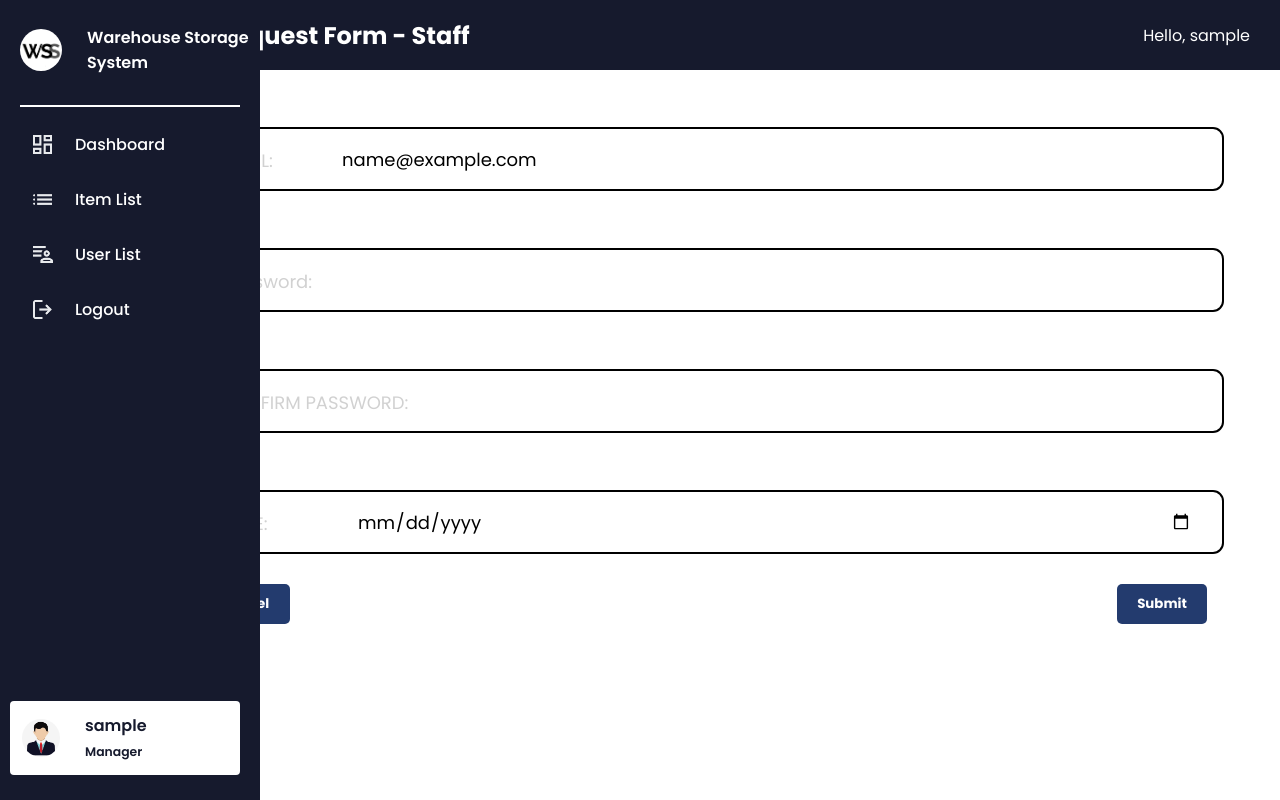
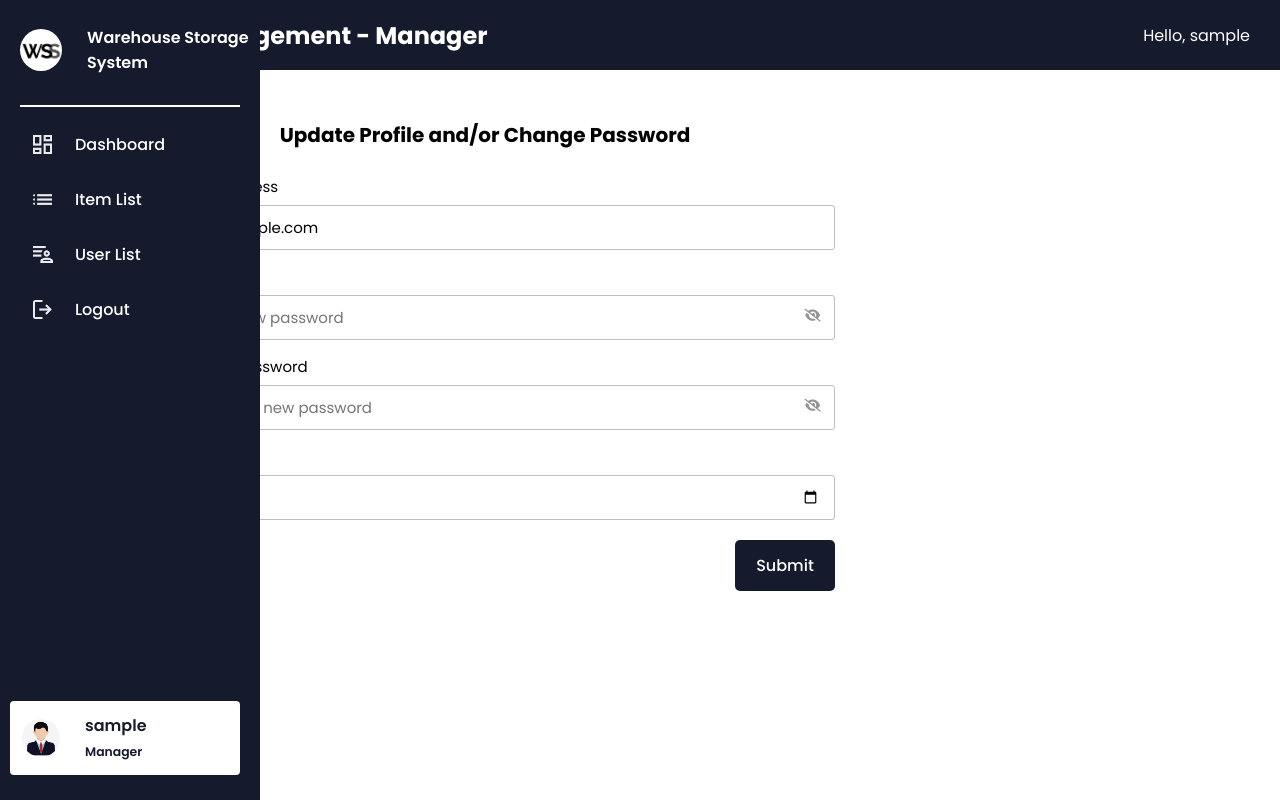
Before and after one commit to DiffRaz/wss-pblrks302, a Flask app: template templates/edit_profil2.html in a window 1280 px wide. Run offline with Flask 3, Linux system fonts and the light colour scheme; the template is opened without the code that fills it: most values are stand-ins (such as "Sample title", 1, 10 or a date in 2020); some libraries are stand-ins or nearby versions.

Commit message:
fix:incorrect strings; updated design, styles, and layouts; remove unused files; make "show password" button actually works in different places;

```diff
--- a/login.py
+++ b/login.py
@@ -42,7 +42,6 @@ def login():
                 session['username'] = username
                 session['userType'] = user[0]['level']
                 session['user_data'] = user
-                print(user[0]['level'])
                 if user[0]['level'] == 'manager':
                     flash('Login successful! Welcome, Manager.', 'success')
                     return redirect(url_for('manager'))
--- a/static/css/style.css
+++ b/static/css/style.css
@@ -449,3 +449,19 @@ input {
 .add-btn:hover {
   background-color: #162546;
 }
+
+.passchange-btn {
+  background-color: #233B6E;
+  color: #fff;
+  position: flex;
+  border: none;
+  padding: 10px;
+  cursor: pointer;
+  border-radius: 5px;
+  margin-top: 10px;
+  font-weight: Bold;
+}
+
+.passchange-btn:hover {
+  background-color: #162546;
+}
--- a/templates/dashboard1.html
+++ b/templates/dashboard1.html
@@ -36,7 +36,8 @@
               <span>{{level}}</span>
           </div>
           <div style="display: flex; justify-content: space-between;">
-              <strong>Ganti Profil? <a href="{{url_for('edit_profil')}}">Sebelah sini</a></strong>
+            <strong>EDIT PROFILE AND/OR CHANGE PASSWORD:</strong>
+            <span><a href="{{url_for('edit_profil')}}"><button type="button" class="passchange-btn">Profile Management</button></a></span>
           </div>
       </div>
       </div>
--- a/templates/dashboard2.html
+++ b/templates/dashboard2.html
@@ -36,7 +36,9 @@
               <span>{{level}}</span>
           </div>
           <div style="display: flex; justify-content: space-between;">
-            <strong>Ganti Profil? <a href="{{url_for('edit_profil')}}">Sebelah sini</a></strong>
+            <strong>EDIT PROFILE AND/OR CHANGE PASSWORD:</strong>
+            <span><a href="{{url_for('edit_profil')}}"><button type="button" class="passchange-btn">Profile Management</button></a></span>
+          </div>
         </div>
       </div>
       </div>
--- a/templates/edit_profil2.html
+++ b/templates/edit_profil2.html
@@ -9,32 +9,60 @@
   <link rel="stylesheet"
     href="https://fonts.googleapis.com/css2?family=Material+Symbols+Outlined:opsz,wght,FILL,GRAD@20..48,100..700,0..1,-50..200" />
   <link rel="stylesheet" href="{{ url_for('static', filename='css/style.css') }}">
+  <link rel="stylesheet" href="{{ url_for('static', filename='css/style1.css') }}">
+  <link rel="stylesheet" href="https://cdnjs.cloudflare.com/ajax/libs/font-awesome/6.2.1/css/all.min.css" />
   <script src="https://cdn.jsdelivr.net/npm/sweetalert2@11"></script>
 </head>
 <body>
-  <form id="form-edit-profil" action="/edit_profile" method="post">
     <div class="content">
       <div class="header">
-        <h2>Add Item Request Form - Staff</h2>
+        <h2>Profile Management - Manager</h2>
         <p>Hello, {{username}}</p>
       </div>
-        {% for profils in profil %}
-            <label class="input-Nama-klien">EMAIL:</label>
-            <input style="padding-left: 140px;" type="text" name="email" id="email" value="{{profils.email}}" required>
-            <label class="input-Nama-Barang"><br>password:</label>
-            <input style="padding-left: 120px;" type="text" name="password" id="password" required>
-            <label class="input-Kode-Barang">CONFIRM PASSWORD:</label>
-            <input style="padding-left: 155px;" type="password" name="confirm" id="confirm" required>
-            <label class="input-Kode-Barang">DATE:</label>
-            <input style="padding-left: 155px;" type="date" name="date" id="date" value="{{profils.date}}" required>
-
-            <button type="button" class="cancel-btn">Cancel</button>
-            <button type="submit" class="done-btn">Submit</button>
-
-
-
+      {% for profils in profil %}
+      <form id='form-edit-profil' action="/edit_profile" method='POST'>
+        <h2>Update Profile and/or Change Password</h2>
+        <a></br></a>
+        <div class="form-group email">
+          <label for="email">Your Email Address</label>
+          <input type="email" id="email" name="email" placeholder="Enter specified email address" value="{{profils.email}}" required>
+        </div>
+        <div class="form-group password">
+          <label for="password">New Password</label>
+          <input type="password" id="password" name="password" placeholder="Enter your new password" required>
+          <i id="pass-toggle-btn" class="fa-solid fa-eye-slash"></i>
+        </div>
+        <div class="form-group password">
+          <label for="password">Confirm New Password</label>
+          <input type="password" id="confirm" name="confirm" placeholder="Re-enter your new password" required>
+          <i id="pass-toggle-btn2" class="fa-solid fa-eye-slash"></i>
+        </div>
+        <div class="form-group date">
+          <label for="date">Your Birth Date</label>
+          <input style="padding-right: 14px;" type="date" id="date" name="date" placeholder="Select your date" value="{{profils.date}}" required>
+        </div>
+        <div class="form-group submit-btn">
+          <input type="submit" value="Submit">
+        </div>
+      </form>
     </div>
-  </form>
+  <script>
+      const passwordInput = document.getElementById('password');
+      const confirmInput = document.getElementById('confirm');
+      const passToggleBtn = document.getElementById('pass-toggle-btn');
+      const passToggleBtn2 = document.getElementById('pass-toggle-btn2');
+      // Toggling password visibility
+      passToggleBtn.addEventListener('click', () => {
+      // Toggle type of password input
+      passwordInput.type = passwordInput.type === "password" ? "text" : "password";
+      // Toggle class for the icon
+      passToggleBtn.className = passwordInput.type === "password" ? "fa-solid fa-eye-slash" : "fa-solid fa-eye";
+      });
+      passToggleBtn2.addEventListener('click', () => {
+      confirmInput.type = confirmInput.type === "password" ? "text" : "password";
+      passToggleBtn2.className = confirmInput.type === "password" ? "fa-solid fa-eye-slash" : "fa-solid fa-eye";
+      });
+  </script>
   {% with messages = get_flashed_messages() %}
     {% if messages %}
     <script>
--- a/userlist.py
+++ b/userlist.py
@@ -15,7 +15,6 @@ def total_user_list_data():
         count_query = "SELECT COUNT(*) FROM pbl302.login"
         cursor.execute(count_query)
         total_data = cursor.fetchall()[0][0]
-        print(total_data)
         return total_data
     finally:
         cursor.close()
```
Also changed, not shown: login copy.py (deleted, +0 -64 lines), templates/edit_profil.html (+45 -17 lines), templates/login.html (+17 -5 lines).
